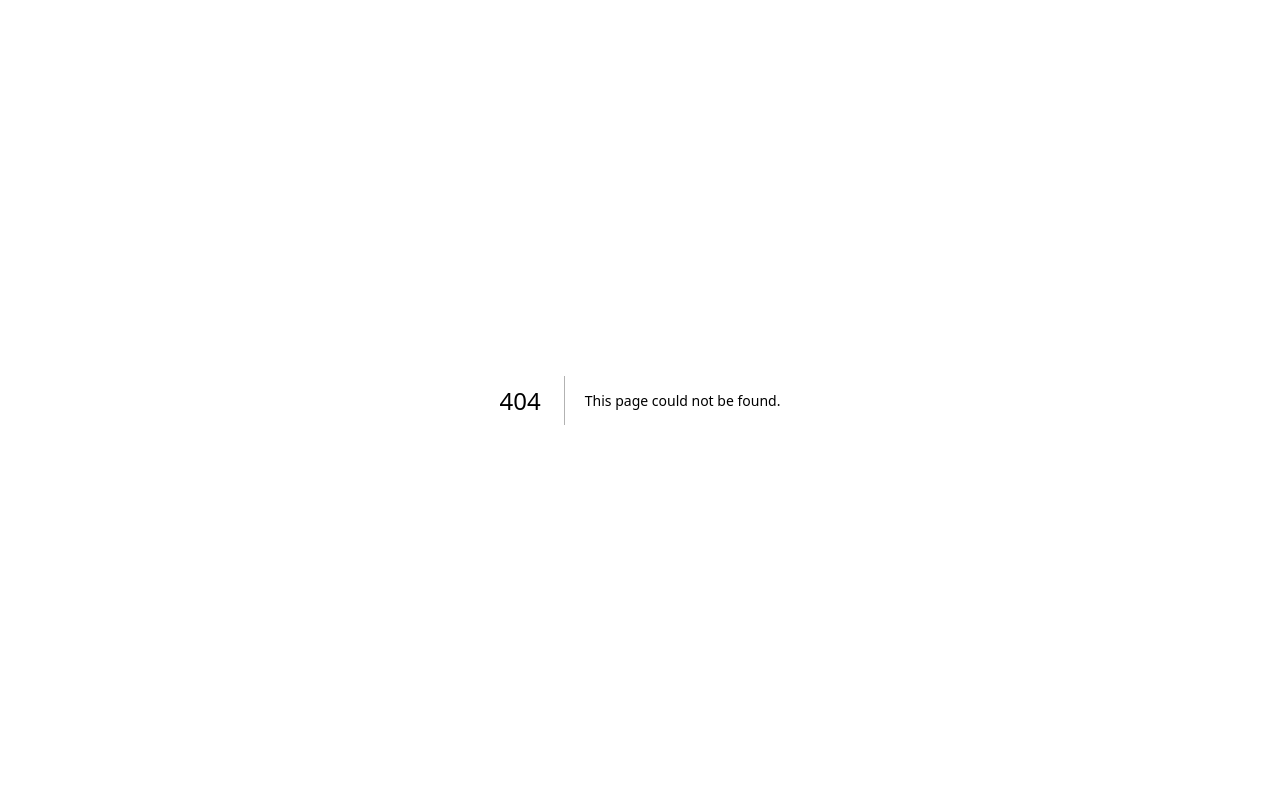
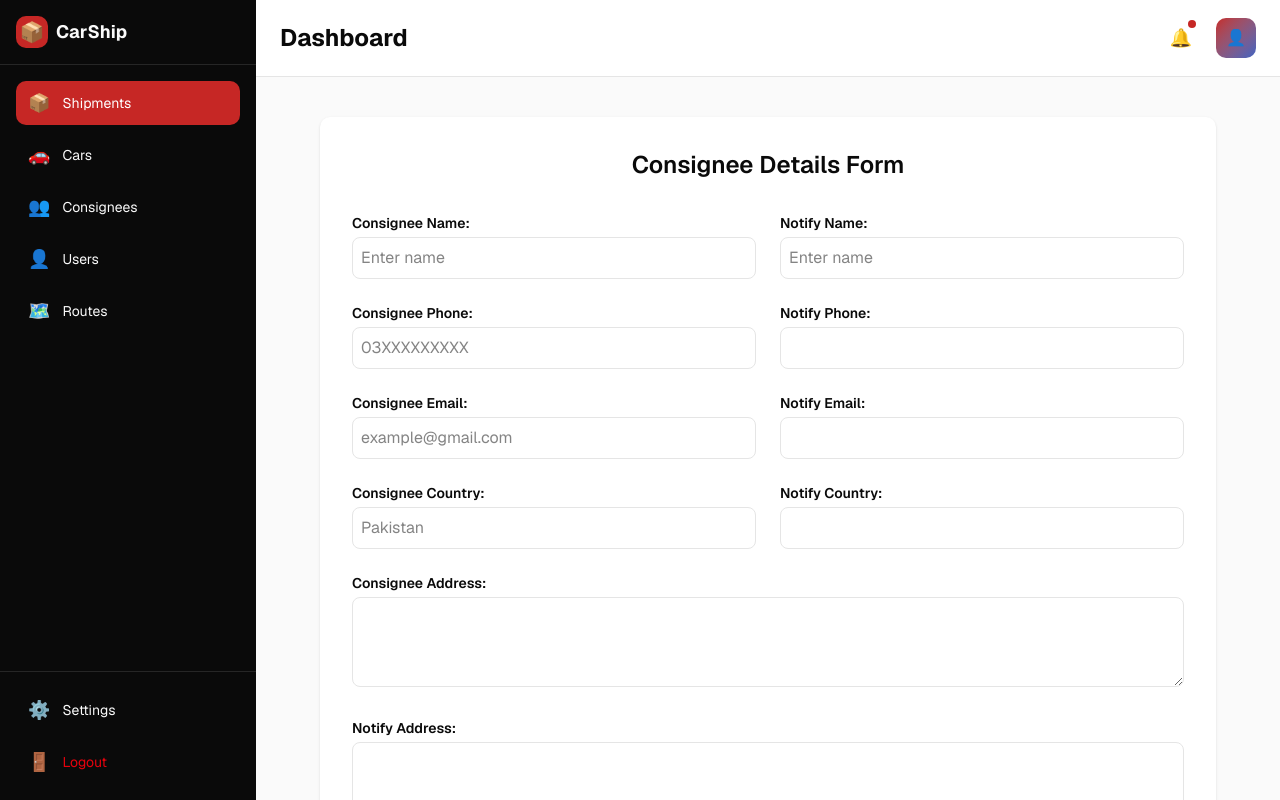
Before and after one commit to ziakha12/car_shipment, a Next.js app in the folder client/: page /user/dashboard/consignee in a window 1280 px wide. Before the commit this address had no page. Built offline with nearby package versions, Linux system fonts and the light colour scheme.

Commit message:
consignee form

```diff
--- /dev/null
+++ b/client/app/admin/dashboard/layout.tsx
@@ -0,0 +1,20 @@
+"use client"
+
+import { useState } from "react"
+import { Sidebar } from "@/components/sidebar"
+import { Header } from "@/components/header"
+import { DashboardContent } from "@/components/dashboard-content"
+
+export default function Home({children} : {children : any}) {
+  const [sidebarOpen, setSidebarOpen] = useState(true)
+
+  return (
+    <div className="flex h-screen bg-background">
+      <Sidebar open={sidebarOpen} onToggle={() => setSidebarOpen(!sidebarOpen)} />
+      <div className="flex-1 flex flex-col overflow-hidden">
+        <Header onMenuClick={() => setSidebarOpen(!sidebarOpen)} />
+        {children}
+      </div>
+    </div>
+  )
+}
--- /dev/null
+++ b/client/app/admin/dashboard/page.tsx
@@ -0,0 +1,6 @@
+import { DashboardContent } from '@/components/dashboard-content'
+import React from 'react'
+
+export default function page() {
+  return <DashboardContent/>
+}
--- /dev/null
+++ b/client/app/user/dashboard/consignee/page.tsx
@@ -0,0 +1,198 @@
+"use client"
+import React, { useState } from 'react'
+
+export default function page() {
+
+const [formData, setFormData] = useState({
+    consigneeName: "",
+    consigneePhone: "",
+    consigneeEmail: "",
+    consigneeCountry: "",
+    consigneeAddress: "",
+    notifyName: "",
+    notifyPhone: "",
+    notifyEmail: "",
+    notifyCountry: "",
+    notifyAddress: "",
+  });
+
+  const handleChange = (e : any) => {
+    setFormData({
+      ...formData,
+      [e.target.name]: e.target.value,
+    });
+  };
+
+  const handleSubmit = (e : any) => {
+    e.preventDefault();
+    console.log("Form submitted:", formData);
+    // Future: send to API using fetch("/api/consignee", {...})
+  };
+
+
+
+  return (
+<main className="flex-1 p-10">
+        <div className="max-w-4xl mx-auto bg-white shadow rounded-lg p-8">
+          <h2 className="text-2xl font-semibold text-center mb-8">
+            Consignee Details Form
+          </h2>
+
+          <form
+            onSubmit={handleSubmit}
+            className="grid grid-cols-1 md:grid-cols-2 gap-6"
+          >
+            {/* Consignee Fields */}
+            <div>
+              <label className="block text-sm font-semibold mb-1">
+                Consignee Name:
+              </label>
+              <input
+                type="text"
+                name="consigneeName"
+                value={formData.consigneeName}
+                onChange={handleChange}
+                className="w-full border rounded-md p-2"
+                placeholder="Enter name"
+                required
+              />
+            </div>
+
+            <div>
+              <label className="block text-sm font-semibold mb-1">
+                Notify Name:
+              </label>
+              <input
+                type="text"
+                name="notifyName"
+                value={formData.notifyName}
+                onChange={handleChange}
+                className="w-full border rounded-md p-2"
+                placeholder="Enter name"
+              />
+            </div>
+
+            <div>
+              <label className="block text-sm font-semibold mb-1">
+                Consignee Phone:
+              </label>
+              <input
+                type="text"
+                name="consigneePhone"
+                value={formData.consigneePhone}
+                onChange={handleChange}
+                className="w-full border rounded-md p-2"
+                placeholder="03XXXXXXXXX"
+                required
+              />
+            </div>
+
+            <div>
+              <label className="block text-sm font-semibold mb-1">
+                Notify Phone:
+              </label>
+              <input
+                type="text"
+                name="notifyPhone"
+                value={formData.notifyPhone}
+                onChange={handleChange}
+                className="w-full border rounded-md p-2"
+              />
+            </div>
+
+            <div>
+              <label className="block text-sm font-semibold mb-1">
+                Consignee Email:
+              </label>
+              <input
+                type="email"
+                name="consigneeEmail"
+                value={formData.consigneeEmail}
+                onChange={handleChange}
+                className="w-full border rounded-md p-2"
+                placeholder="example@gmail.com"
+                required
+              />
+            </div>
+
+            <div>
+              <label className="block text-sm font-semibold mb-1">
+                Notify Email:
+              </label>
+              <input
+                type="email"
+                name="notifyEmail"
+                value={formData.notifyEmail}
+                onChange={handleChange}
+                className="w-full border rounded-md p-2"
+              />
+            </div>
+
+            <div>
+              <label className="block text-sm font-semibold mb-1">
+                Consignee Country:
+              </label>
+              <input
+                type="text"
+                name="consigneeCountry"
+                value={formData.consigneeCountry}
+                onChange={handleChange}
+                className="w-full border rounded-md p-2"
+                placeholder="Pakistan"
+                required
+              />
+            </div>
+
+            <div>
+              <label className="block text-sm font-semibold mb-1">
+                Notify Country:
+              </label>
+              <input
+                type="text"
+                name="notifyCountry"
+                value={formData.notifyCountry}
+                onChange={handleChange}
+                className="w-full border rounded-md p-2"
+              />
+            </div>
+
+            <div className="md:col-span-2">
+              <label className="block text-sm font-semibold mb-1">
+                Consignee Address:
+              </label>
+              <textarea
+                name="consigneeAddress"
+                value={formData.consigneeAddress}
+                onChange={handleChange}
+                className="w-full border rounded-md p-2"
+                rows="3"
+                required
+              />
+            </div>
+
+            <div className="md:col-span-2">
+              <label className="block text-sm font-semibold mb-1">
+                Notify Address:
+              </label>
+              <textarea
+                name="notifyAddress"
+                value={formData.notifyAddress}
+                onChange={handleChange}
+                className="w-full border rounded-md p-2"
+                rows="3"
+              />
+            </div>
+
+            <div className="md:col-span-2 flex justify-center">
+              <button
+                type="submit"
+                className="px-6 py-2 bg-red-600 text-white font-semibold rounded hover:bg-red-700"
+              >
+                Save Details
+              </button>
+            </div>
+          </form>
+        </div>
+      </main>
+  )
+}
--- /dev/null
+++ b/client/app/user/dashboard/layout.tsx
@@ -0,0 +1,20 @@
+"use client"
+
+import { useState } from "react"
+import { Sidebar } from "@/components/sidebar"
+import { Header } from "@/components/header"
+import { DashboardContent } from "@/components/dashboard-content"
+
+export default function Home({children} : {children : any}) {
+  const [sidebarOpen, setSidebarOpen] = useState(true)
+
+  return (
+    <div className="flex h-screen bg-background">
+      <Sidebar open={sidebarOpen} onToggle={() => setSidebarOpen(!sidebarOpen)} />
+      <div className="flex-1 flex flex-col overflow-hidden">
+        <Header onMenuClick={() => setSidebarOpen(!sidebarOpen)} />
+        {children}
+      </div>
+    </div>
+  )
+}
--- /dev/null
+++ b/client/app/user/dashboard/page.tsx
@@ -0,0 +1,6 @@
+import { DashboardContent } from '@/components/dashboard-content'
+import React from 'react'
+
+export default function page() {
+  return <DashboardContent/>
+}
```
